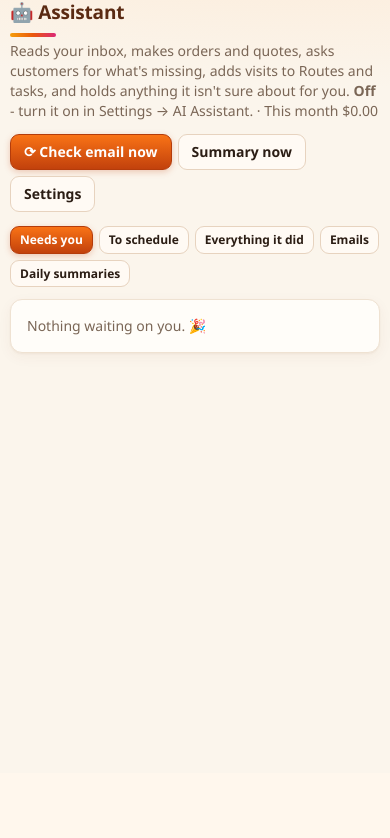
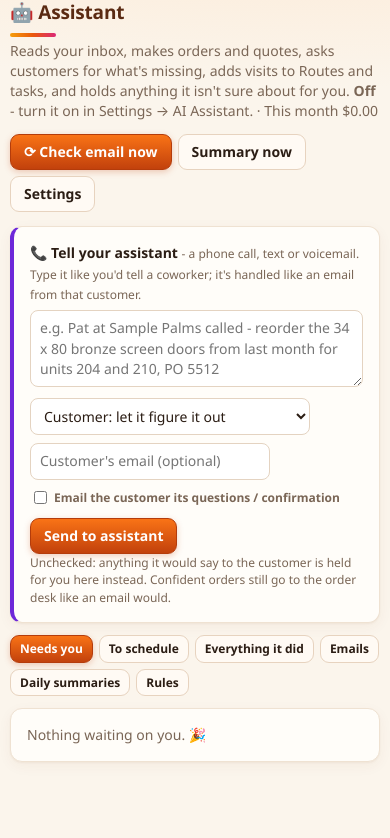
Before and after one commit to taylor223223/OrderFormApp, a Flask app: page /assistant in a window 390 px wide. Shown: the part 71-909 px from the top of the page. Before the commit the page ends 425 px from the top, so only its background shows below. Run offline with Flask 3, Linux system fonts and the light colour scheme; the visitor is signed in with stand-in values (Sample User, id 1); data comes from the database, SQL or seed files in the repository; data that the repository does not hold is empty.

Commit message:
v2.34.0: Tell your assistant box (phone/text orders) and your own Rules for the AI assistant
Co-Authored-By: Claude Opus 5.5 <noreply@anthropic.com>
Claude-Session: https://claude.ai/code/session_01VgH4DLK9Z4tdydqi4Dk9it

```diff
--- a/orderapp/__init__.py
+++ b/orderapp/__init__.py
@@ -7,7 +7,7 @@ from flask import Flask, abort, request, session
 from . import db
 from .paths import data_dir, is_cloud, is_demo, resource_path
 
-__version__ = "2.33.6"
+__version__ = "2.34.0"
 
 
 def _secret_key():
--- a/orderapp/routes/assistant.py
+++ b/orderapp/routes/assistant.py
@@ -29,11 +29,13 @@ def home():
               "WHERE t.done=0 AND t.owner IN ('ai','ai-schedule') ORDER BY t.id DESC")
     summ = q("SELECT * FROM ai_summaries ORDER BY id DESC LIMIT 20") if tab == "summaries" else []
     counts = {"review": len(held), "schedule": len(sched)}
+    customers = q("SELECT id, name FROM customers ORDER BY name COLLATE NOCASE")
     return render_template("assistant.html", tab=tab, held=held, outbox_for=outbox_for, log=log, outbox=outbox,
                            sched=sched, summ=summ, counts=counts, spend=month_spend(),
                            enabled=setting("ai_enabled") == "1", mode=setting("ai_mode") or "practice",
                            last=setting("ai_last_check") or "", running=_running["on"], loads=json.loads,
-                           today=date.today().isoformat())
+                           today=date.today().isoformat(), customers=customers, rules=setting("ai_rules") or "",
+                           last_note=request.args.get("note", type=int))
 
 
 def _bg(fn):
@@ -165,3 +167,36 @@ def mode():
         if request.form["enabled"] == "1" and not setting("ai_started"):
             set_setting("ai_started", now()[:16])   # only emails from now on - not the whole old inbox
     return redirect(request.referrer or url_for("assistant.home"))
+
+
+@bp.route("/assistant/note", methods=["POST"])
+@login_required
+def note():
+    """A phone call or text, typed in: the assistant handles it like an email from that customer."""
+    from ..ai.assistant import note as ai_note
+    from ..ai.client import AIError
+    text = (request.form.get("text") or "").strip()
+    if not text:
+        flash("Type what the customer said first.", "error")
+        return redirect(url_for("assistant.home"))
+    if setting("ai_enabled") != "1":
+        flash("Turn the assistant on first (Settings -> AI Assistant).", "error")
+        return redirect(url_for("assistant.home"))
+    try:
+        row = ai_note(text, request.form.get("customer_id", type=int), request.form.get("email", ""),
+                      bool(request.form.get("email_customer")))
+    except AIError as e:
+        flash(f"The assistant couldn't do it: {e}", "error")
+        return redirect(url_for("assistant.home"))
+    if row:
+        flash(f"🤖 {row['action']}", "ok" if row["status"] in ("done", "waiting", "info") else "info")
+    return redirect(url_for("assistant.home", tab="review" if row and row["status"] == "held" else "activity",
+                            note=row["id"] if row else None))
+
+
+@bp.route("/assistant/rules", methods=["POST"])
+@login_required
+def rules():
+    set_setting("ai_rules", (request.form.get("rules") or "").strip())
+    flash("Rules saved - the assistant follows them from the next email on.", "ok")
+    return redirect(url_for("assistant.home", tab="rules"))
--- a/orderapp/templates/assistant.html
+++ b/orderapp/templates/assistant.html
@@ -10,8 +10,19 @@ tasks, and holds anything it isn't sure about for you.
   <form method="post" action="{{ url_for('assistant.summary_now') }}"><button class="btn">Summary now</button></form>
   <a class="btn" href="{{ url_for('settings.index') }}#ai">Settings</a></div></div>
 
+<form method="post" action="{{ url_for('assistant.note') }}" class="card" style="border-left:4px solid #6d28d9;margin-bottom:12px" onsubmit="this.querySelector('button').disabled=true;this.querySelector('button').textContent='⏳ Working on it… (about 30 seconds)'">
+  <b>📞 Tell your assistant</b> <span class="small muted">- a phone call, text or voicemail. Type it like you'd tell a coworker; it's handled like an email from that customer.</span>
+  <textarea name="text" rows="3" style="margin-top:6px" placeholder="e.g. Pat at Sample Palms called - reorder the 34 x 80 bronze screen doors from last month for units 204 and 210, PO 5512"></textarea>
+  <div class="row" style="gap:8px;margin-top:6px;flex-wrap:wrap;align-items:center">
+    <select name="customer_id" style="max-width:280px"><option value="">Customer: let it figure it out</option>{% for c in customers %}<option value="{{ c.id }}">{{ c.name }}</option>{% endfor %}</select>
+    <input name="email" placeholder="Customer's email (optional)" style="max-width:240px" inputmode="email">
+    <label class="row" style="gap:4px"><input type="checkbox" name="email_customer" value="1" style="width:auto"> Email the customer its questions / confirmation</label>
+    <button class="btn primary" {{ 'disabled' if not enabled }}>Send to assistant</button></div>
+  <div class="small muted">Unchecked: anything it would say to the customer is held for you here instead. Confident orders still go to the order desk like an email would.</div>
+</form>
+
 <div class="row subtabs" style="gap:6px;margin-bottom:12px">
-{% for k, lab in [('review','Needs you'),('schedule','To schedule'),('activity','Everything it did'),('outbox','Emails'),('summaries','Daily summaries')] %}
+{% for k, lab in [('review','Needs you'),('schedule','To schedule'),('activity','Everything it did'),('outbox','Emails'),('summaries','Daily summaries'),('rules','Rules')] %}
 <a class="btn sm {{ 'primary' if tab == k }}" href="{{ url_for('assistant.home', tab=k) }}">{{ lab }}{% if counts.get(k) %} ({{ counts[k] }}){% endif %}</a>{% endfor %}</div>
 
 {% macro mail(o) %}
@@ -60,6 +71,14 @@ tasks, and holds anything it isn't sure about for you.
 <b>To {{ o.to_addr }}</b> - {{ o.subject }}<pre class="small" style="white-space:pre-wrap;margin:4px 0">{{ o.body }}</pre></div>{% endif %}
 {% else %}<div class="card muted">No emails yet.</div>{% endfor %}
 
+{% elif tab == 'rules' %}
+<form method="post" action="{{ url_for('assistant.rules') }}" class="card">
+  <b>Your rules for the assistant</b>
+  <div class="small muted" style="margin:4px 0 8px">Write them in plain English, one per line. They're added to every instruction it gets and override its defaults. Change them any time.</div>
+  <textarea name="rules" rows="12" placeholder="e.g.&#10;- Bronze is the default screen frame color unless they say otherwise&#10;- Never quote a delivery date&#10;- Anything from Rise Canyon West goes to me for review">{{ rules }}</textarea>
+  <button class="btn primary" style="margin-top:8px">Save rules</button>
+</form>
+
 {% elif tab == 'summaries' %}
 {% for s in summ %}<div class="card" style="margin-bottom:10px"><b>{{ s.day }} · {{ s.period|capitalize }}</b>
 <pre style="white-space:pre-wrap;font-family:inherit;margin:6px 0 0">{{ s.body }}</pre></div>
```
Also changed, not shown: orderapp/ai/assistant.py (+45 -6 lines), tests/test_v2330.py (+39 -0 lines).
